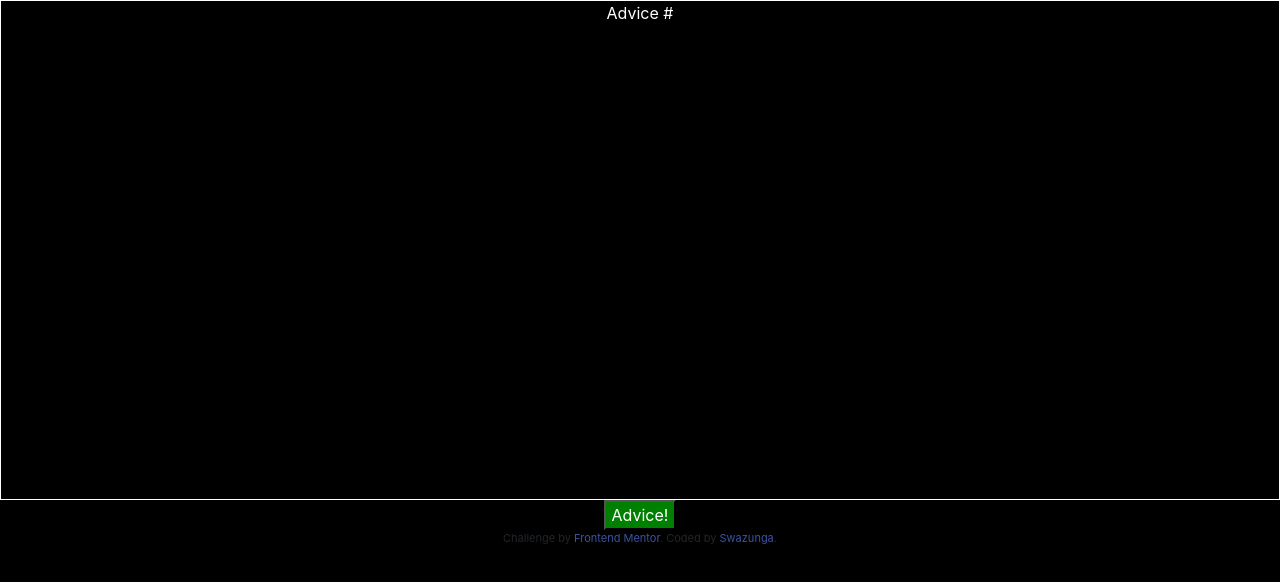
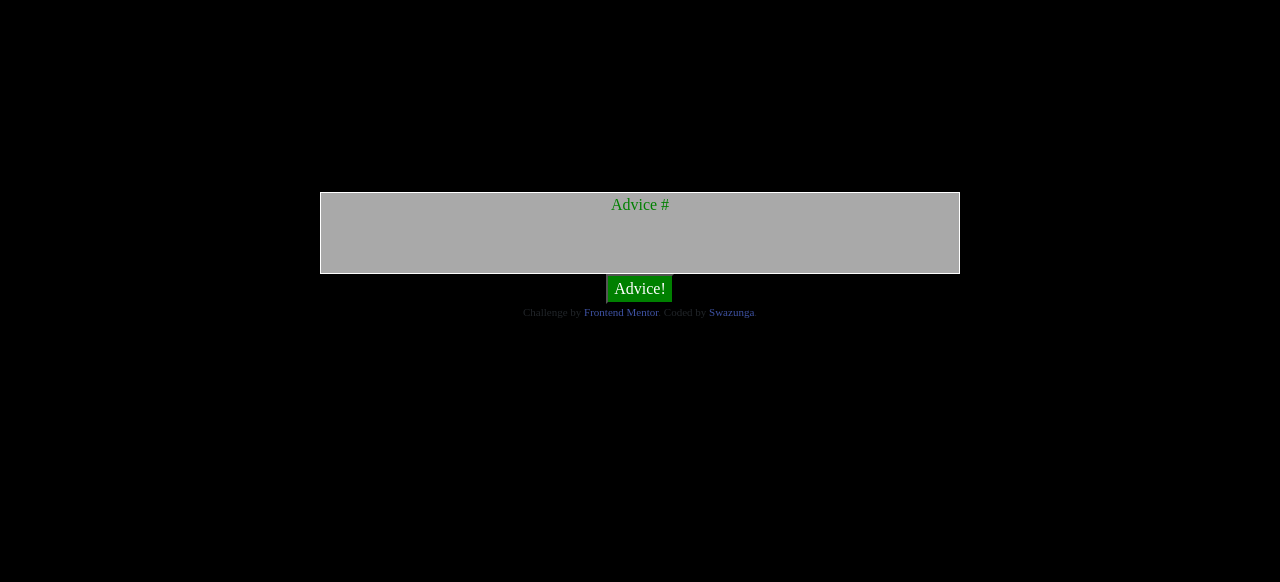
Before and after one commit to swazunga/advice-generator, a plain HTML site: page index.html in a window 1280 px wide. Drawn offline with nearby package versions, Linux system fonts and the light colour scheme.

Commit message:
rought draft

```diff
--- a/assets/css/style.css
+++ b/assets/css/style.css
@@ -1,14 +1,18 @@
 body {
   background-color: black;
   height: 1000px;
+  font-family: "righteous";
 }
 
 .adviceBox {
-  height: 500px;
+  height: auto;
+  width: 50vw;
+  margin: 15vw auto 0 auto;
+  background-color: darkgray;
 }
 
 #adviceNum {
-  color: white;
+  color: green;
   text-align: center;
 }
 
@@ -22,9 +26,9 @@ body {
   color: white;
   text-align: center;
 }
-/* .btnContainer {
+.btnContainer {
   text-align: center;
-} */
+}
 
 .attribution {
   font-size: 11px;
```
Also changed, not shown: assets/images/die.png (added).
